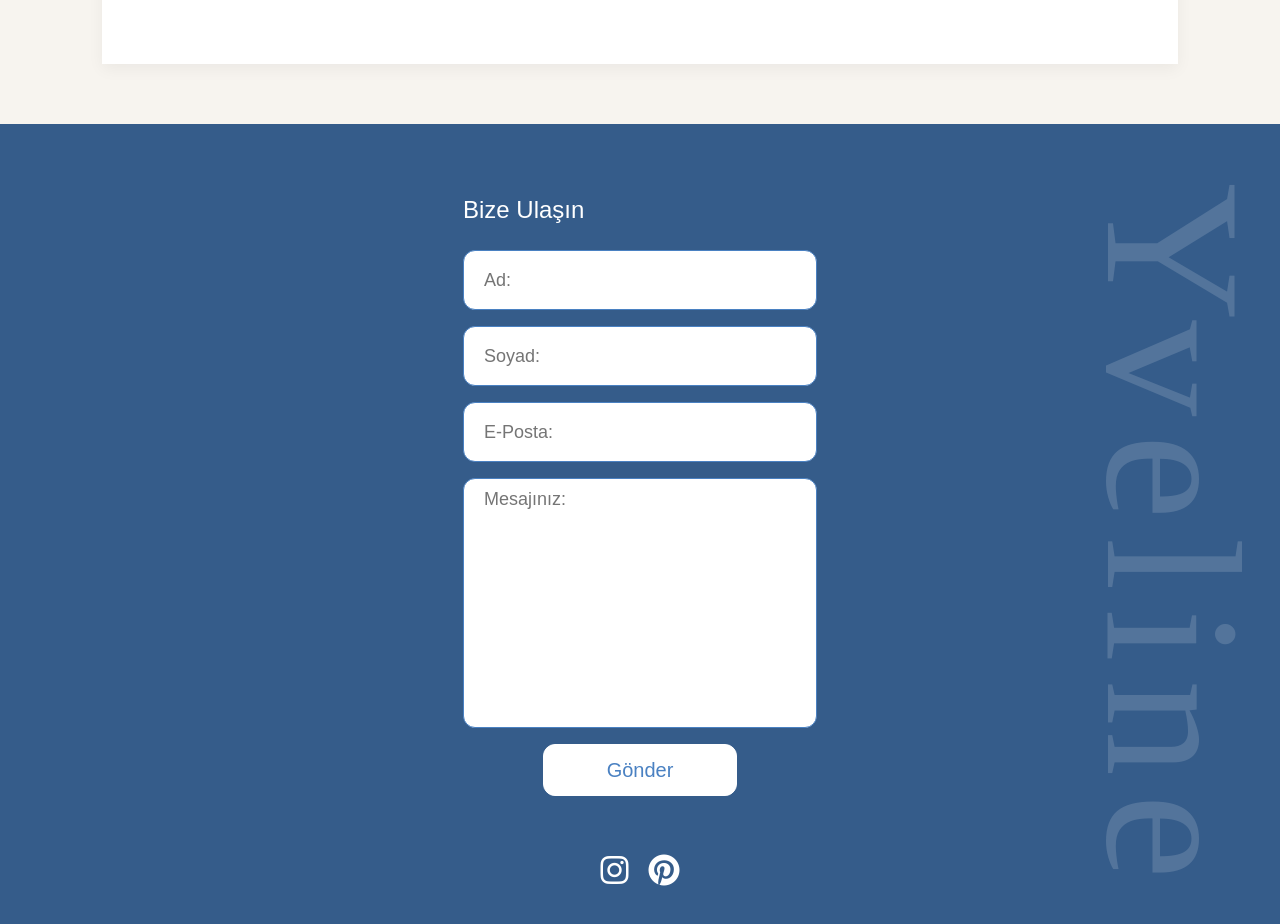
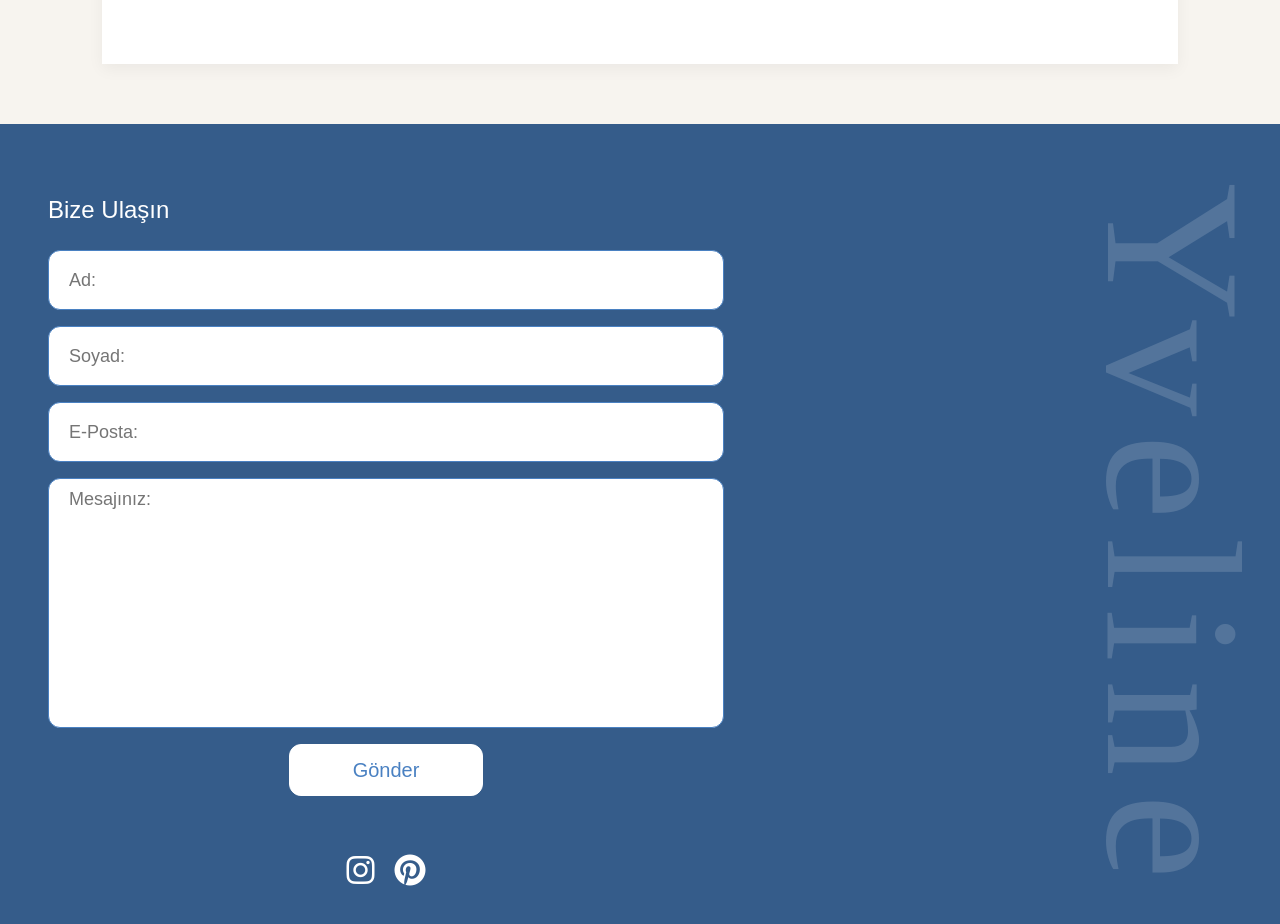
Before and after one commit to yarentorpi/yveline, a plain HTML site: page index.html in a window 1280 px wide. Shown: the part 2080-3004 px from the top of the page. Drawn offline with Linux system fonts and the light colour scheme.

Commit message:
Update style.css

```diff
--- a/style.css
+++ b/style.css
@@ -352,7 +352,7 @@ a {
     background-color: var(--footer-bg);
     color: #FFFFFF;
     display: flex;
-    justify-content: center;
+    justify-content: flex-start;
     align-items: flex-start;
     padding: 40px 0;
     position: relative;
@@ -361,7 +361,7 @@ a {
 }
 
 .footer-contact {
-    width: 450px;
+    width: 772px;
     padding: 30px 48px;
     display: flex;
     flex-direction: column;
```
